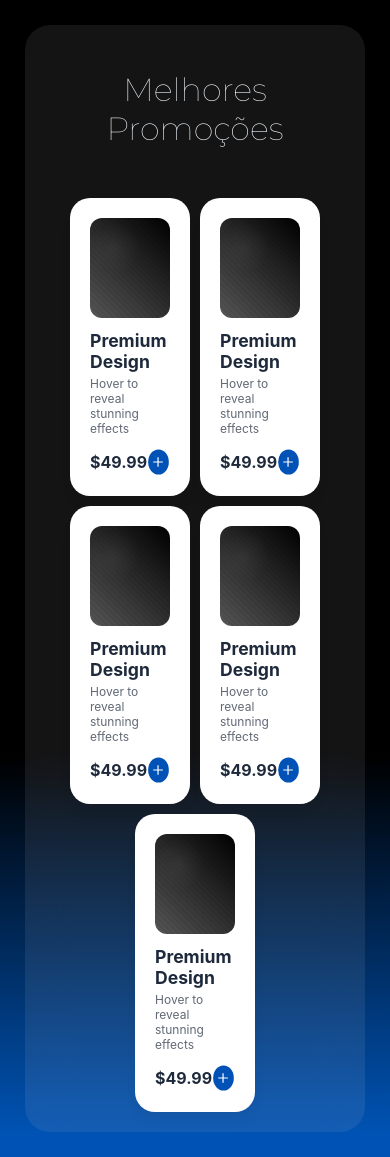
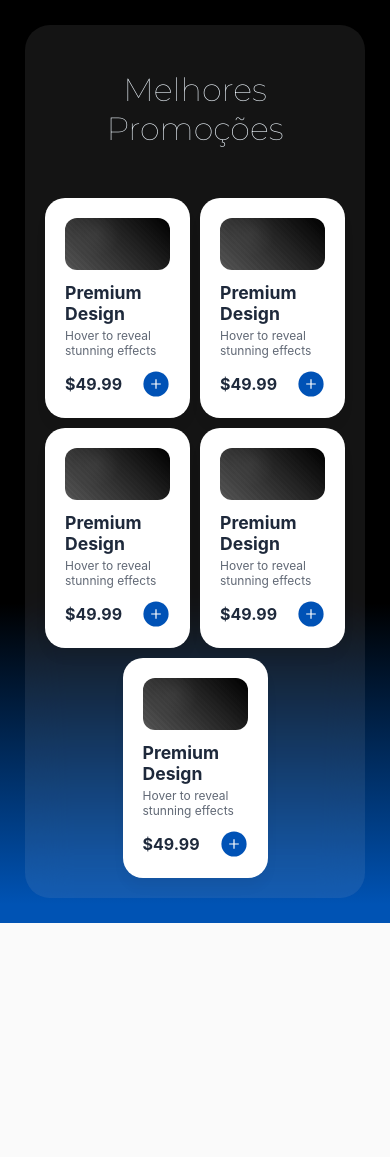
Before and after one commit to nickwxjj/gtaautomoveis, a PHP site: page / in a window 390 px wide. Shown: the part 760-1917 px from the top of the page. After the commit the page ends 1683 px from the top, so only its background shows below. Run offline with PHP 8.4, Linux system fonts and the light colour scheme.

Commit message:
Update home.css

```diff
--- a/css/home.css
+++ b/css/home.css
@@ -110,6 +110,7 @@ html, body{
     justify-content: center; /* Centraliza verticalmente */
     align-items: flex-start; /* Texto alinhado à esquerda */
     gap: 20px; /* Espaço entre texto e card */
+
 }
 
   .principal-text {
@@ -510,6 +511,11 @@ html, body{
     background-size: cover;
   }
 
+
+.texts {
+  top: -100px;
+}
+
   .principal-text {
     font-size: medium;
   }
@@ -530,14 +536,14 @@ html, body{
   }
 
   .cards-container {
-    display: flex;
     align-items: center;
     gap: 10px;
+    flex-wrap: wrap;
   }
 
   .card {
-    width: 40%; /* ocupa quase toda a tela */
-    max-width: 300px;
-    height: 50%;
+    width: auto;/* ocupa quase toda a tela */
+    max-width: 145px;
+    height: 220px;
   }
 }
```
